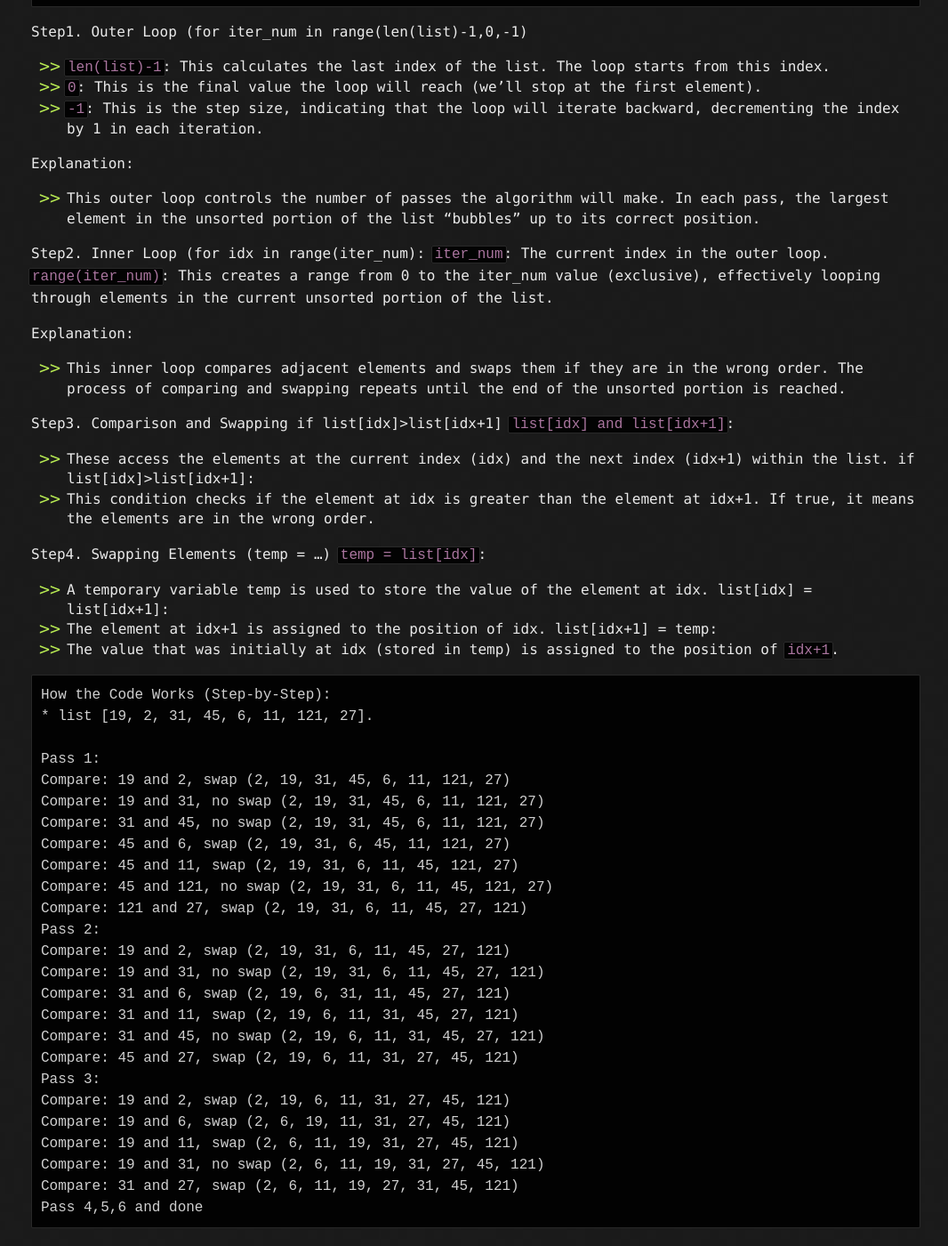
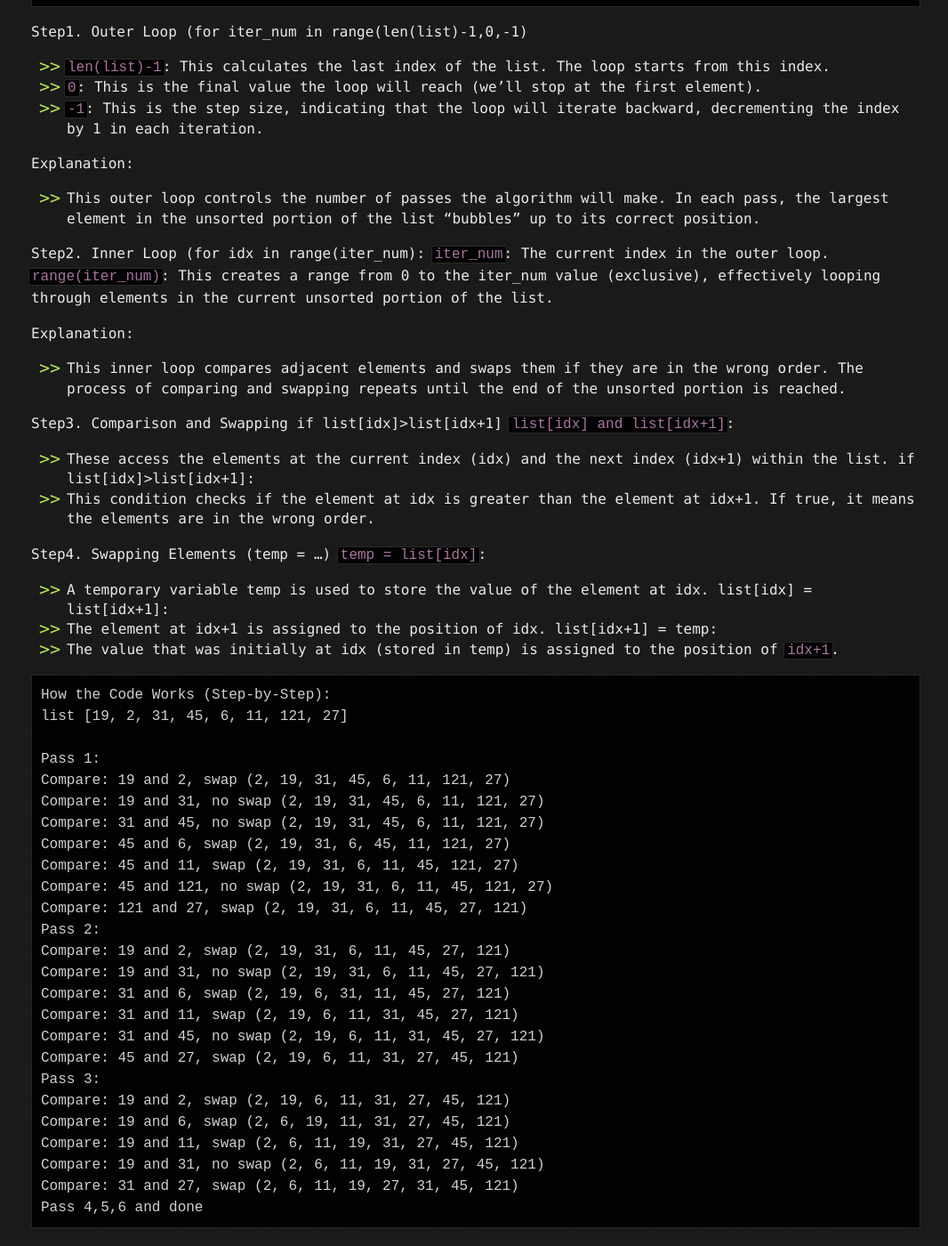
Before and after one commit to sciustechnologia/sciustechnologia.github.io, a Jekyll site: the page built from python/10_algos/1001.md, in a window 1280 px wide and 1400 px high, scrolled down 3255 px. Shown: the whole window at 89% size, without its empty margins (105-1171 px from the left). Built offline with Jekyll 4.4.1, drawn with Linux system fonts in a browser that asks for light colours.

Commit message:
Update 1001.md

````diff
--- a/python/10_algos/1001.md
+++ b/python/10_algos/1001.md
@@ -163,7 +163,7 @@ list[idx+1] = temp:
 
 ```text
 How the Code Works (Step-by-Step):
-* list [19, 2, 31, 45, 6, 11, 121, 27].
+list [19, 2, 31, 45, 6, 11, 121, 27]
 
 Pass 1:
 Compare: 19 and 2, swap (2, 19, 31, 45, 6, 11, 121, 27)
````
